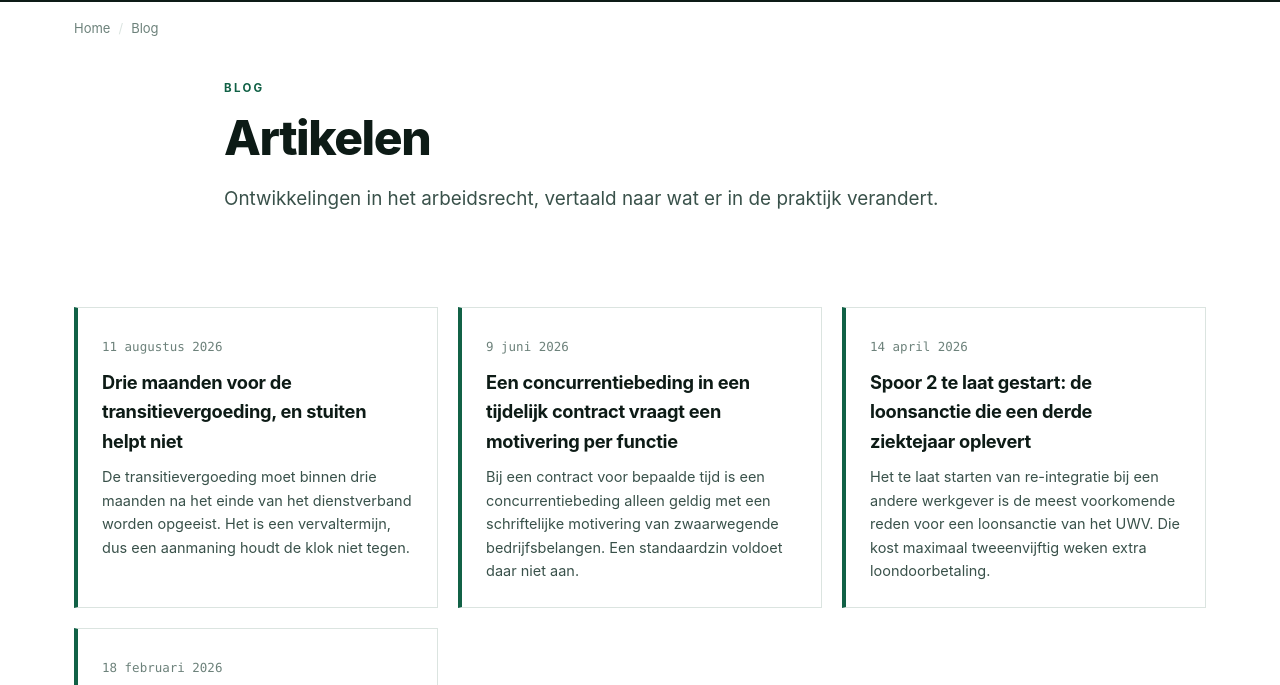
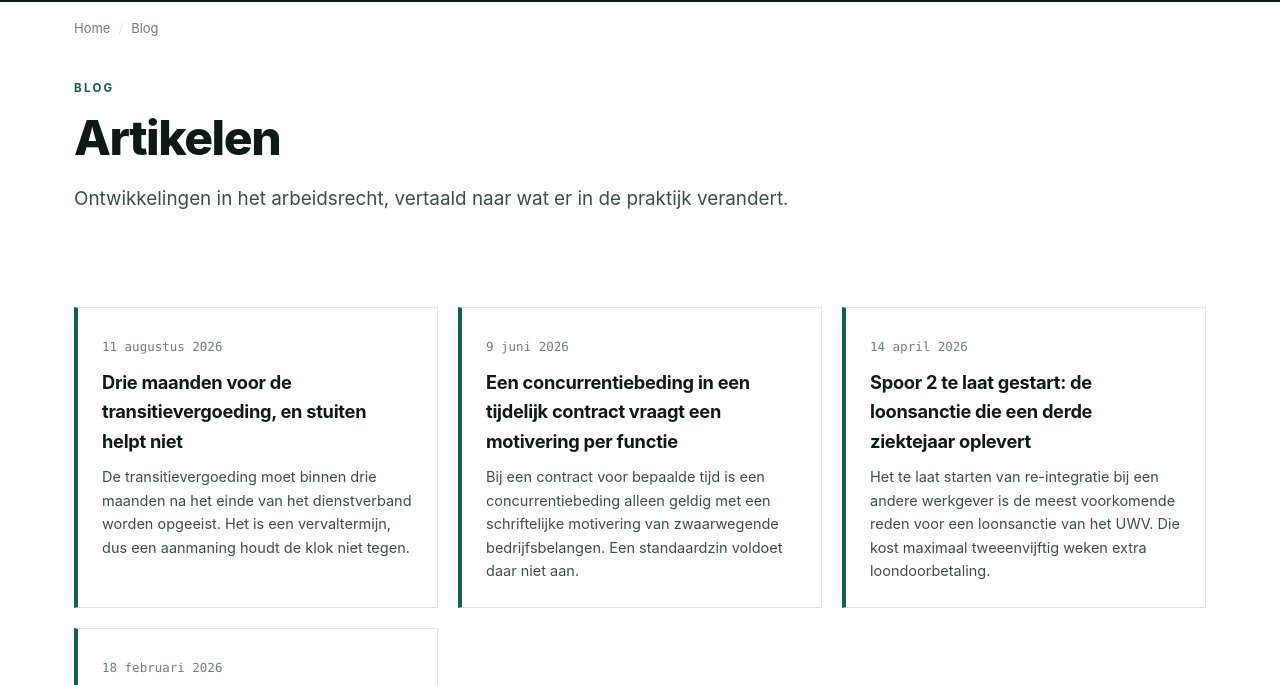
Before and after one commit to alexjknol-del/degraaffarbeidsrecht, a plain HTML site: page dist/blog/index.html in a window 1280 px wide. Shown: the part 68-753 px from the top of the page. Drawn offline with Linux system fonts and the light colour scheme.

Commit message:
Koppen uitgelijnd met de contentkolommen

```diff
--- a/assets/style.css
+++ b/assets/style.css
@@ -77,7 +77,9 @@ h1{font-size:clamp(2rem,4.4vw,3rem);line-height:1.1;letter-spacing:-.03em;font-w
 /* secties */
 .sect{padding:60px 24px}
 .band{background:var(--tint);border-block:1px solid var(--line)}
-.ph{padding:40px 24px 6px;max-width:880px;margin-inline:auto}
+.ph{padding:40px 24px 6px}
+.ph h1{max-width:20ch}
+.ph .lead{max-width:64ch}
 .sect-hd{margin:0 0 30px;max-width:62ch}
 .sect-hd h2{font-size:clamp(1.4rem,2.4vw,1.9rem);letter-spacing:-.02em;font-weight:800;margin:0 0 8px}
 .sect-hd p{margin:0;color:var(--body)}
--- a/dist/assets/style.css
+++ b/dist/assets/style.css
@@ -77,7 +77,9 @@ h1{font-size:clamp(2rem,4.4vw,3rem);line-height:1.1;letter-spacing:-.03em;font-w
 /* secties */
 .sect{padding:60px 24px}
 .band{background:var(--tint);border-block:1px solid var(--line)}
-.ph{padding:40px 24px 6px;max-width:880px;margin-inline:auto}
+.ph{padding:40px 24px 6px}
+.ph h1{max-width:20ch}
+.ph .lead{max-width:64ch}
 .sect-hd{margin:0 0 30px;max-width:62ch}
 .sect-hd h2{font-size:clamp(1.4rem,2.4vw,1.9rem);letter-spacing:-.02em;font-weight:800;margin:0 0 8px}
 .sect-hd p{margin:0;color:var(--body)}
```
